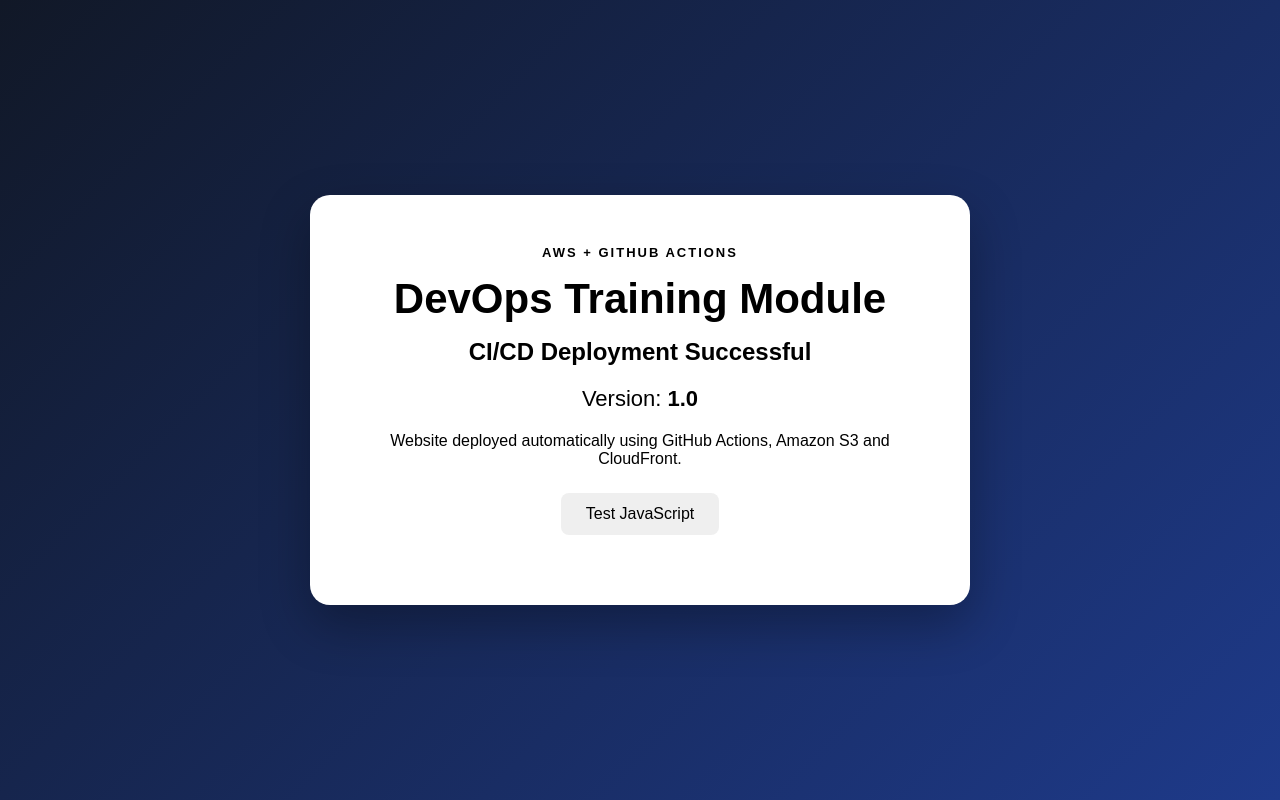
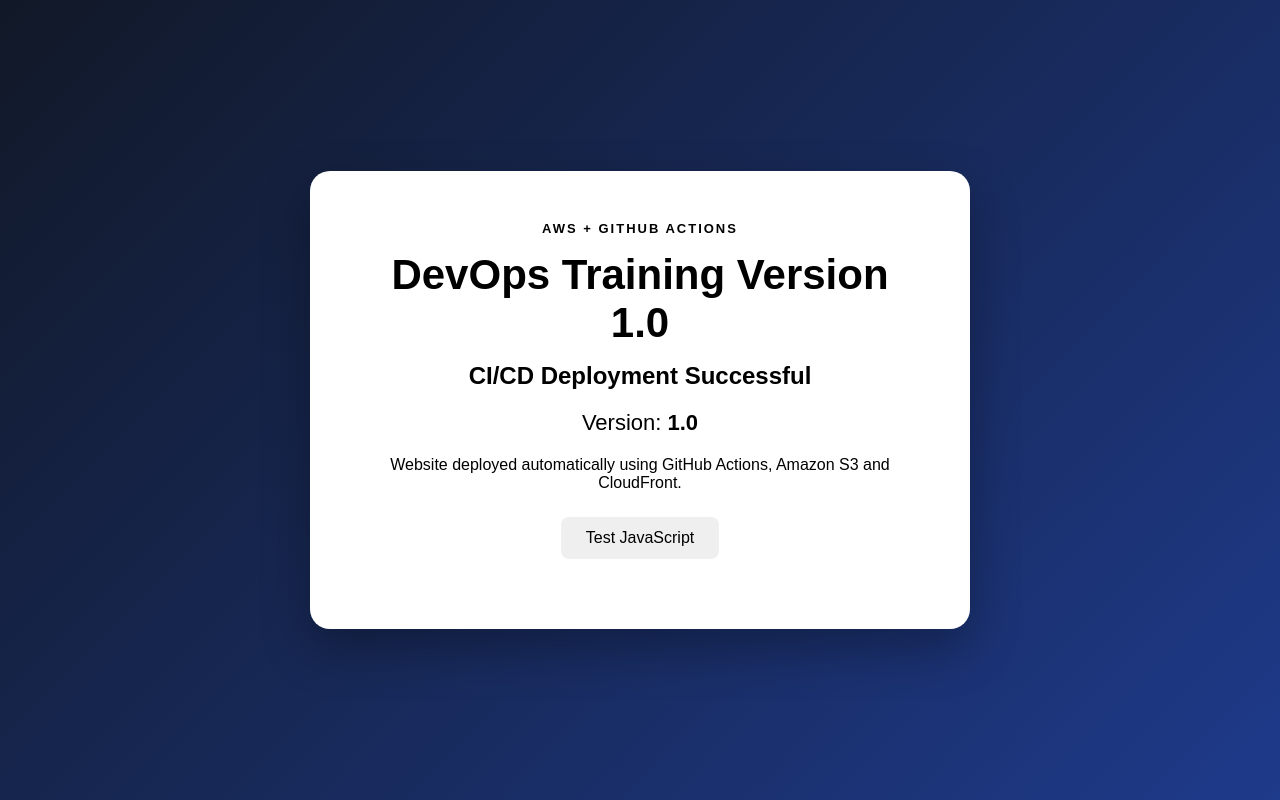
Before and after one commit to rohnrajttn/DevOps-Ass-CICD, a website: page index.html in a window 1280 px wide. Drawn offline with Linux system fonts and the light colour scheme.

Commit message:
version 1.0

```diff
--- a/index.html
+++ b/index.html
@@ -12,7 +12,7 @@
         <div class="card">
             <p class="tag">AWS + GITHUB ACTIONS</p>
 
-            <h1>DevOps Training Module</h1>
+            <h1>DevOps Training Version 1.0</h1>
 
             <h2>CI/CD Deployment Successful</h2>
 
```
